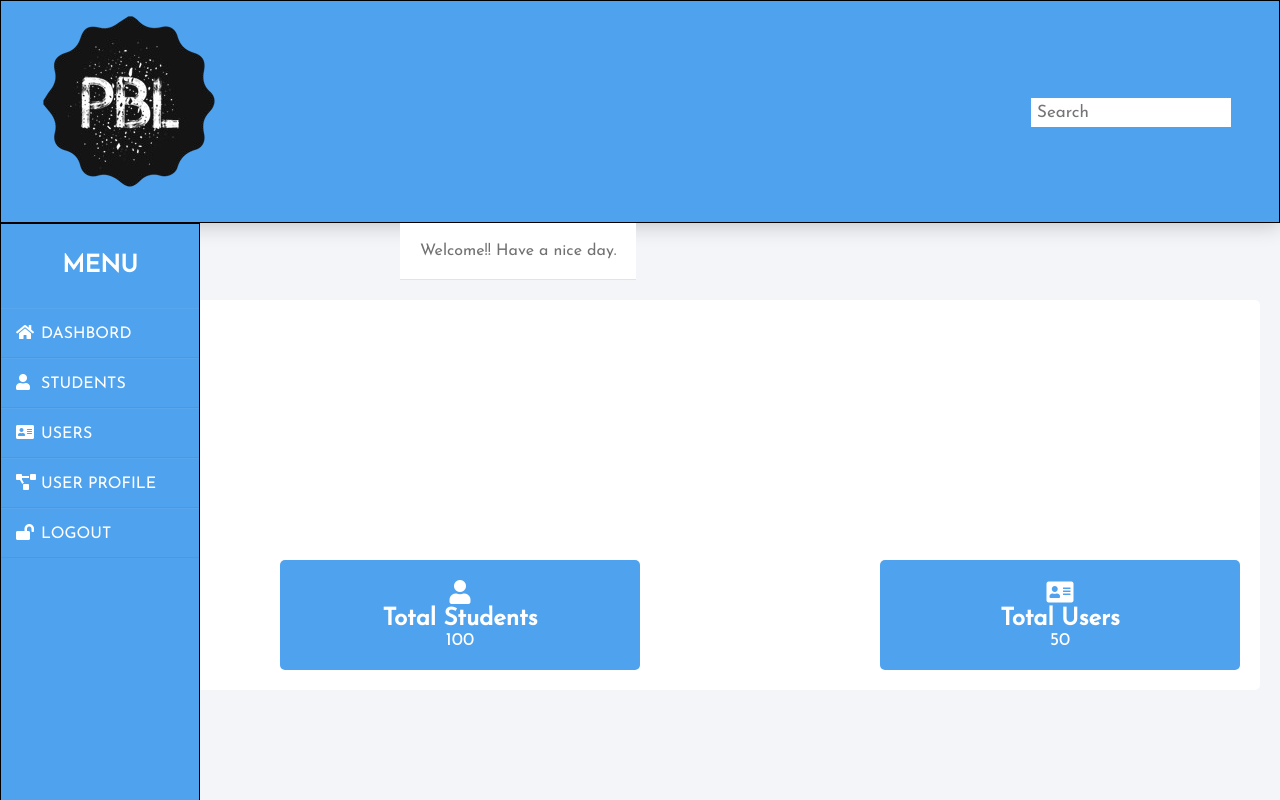
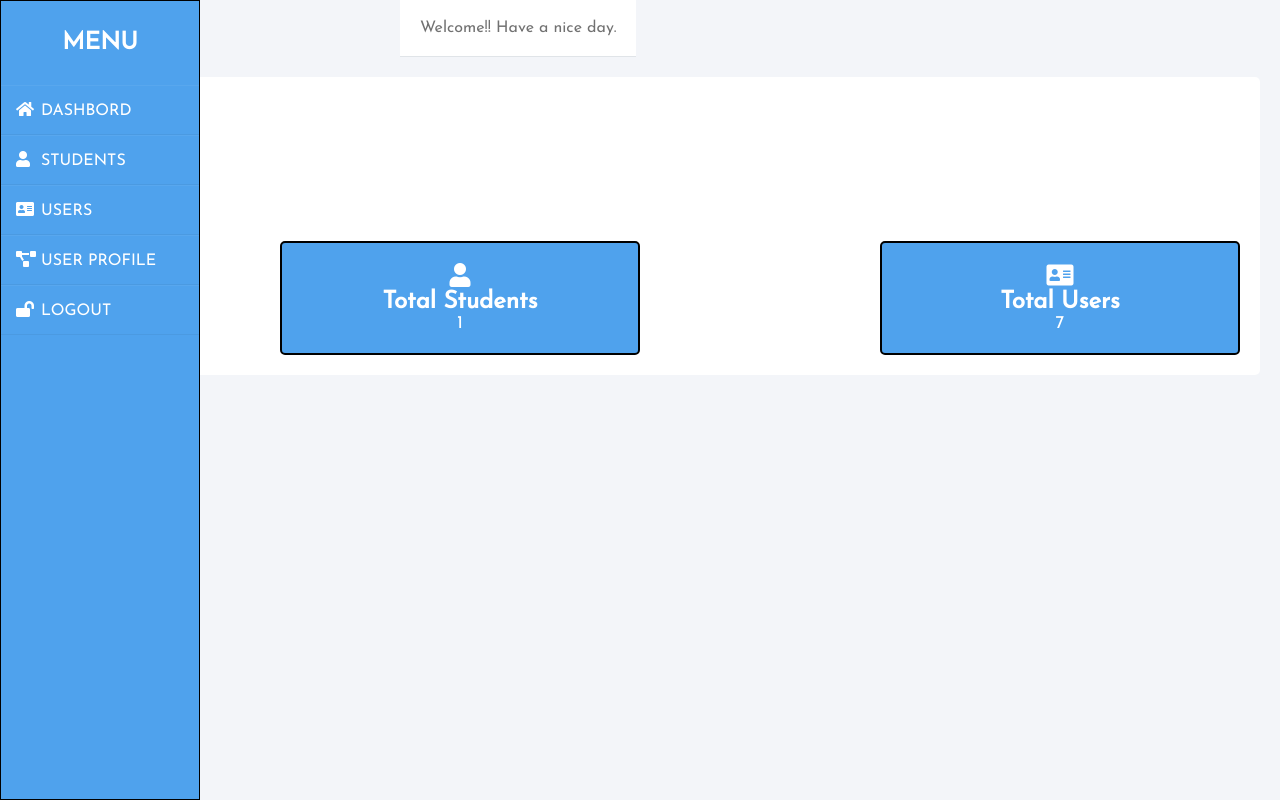
Before and after one commit to steavher/ENrollment.PHP, a PHP site: page /admin_dashboard.php in a window 1280 px wide. Run offline with PHP 8.4, Linux system fonts and the light colour scheme; data comes from the database, SQL or seed files in the repository; tables that the repository leaves empty hold one stand-in row (values such as "Sample post").

Commit message:
Update admin_dashboard.php

```diff
--- a/admin_dashboard.php
+++ b/admin_dashboard.php
@@ -1,5 +1,26 @@
+<?php
+session_start();
 
+$servername = "localhost";
+$username = "root";
+$password = "";
+$dbname = "phs_enrollment";
 
+$conn = new mysqli($servername, $username, $password, $dbname);
+
+if ($conn->connect_error) {
+    die("Connection failed: " . $conn->connect_error);
+}
+
+$sql = "SELECT COUNT(*) AS num_students FROM names";
+$result = $conn->query($sql);
+$students_count = $result->fetch_assoc()['num_students'];
+
+$sql = "SELECT COUNT(*) AS num_users FROM accounts";
+$result = $conn->query($sql);
+$users_count = $result->fetch_assoc()['num_users'];
+
+?>
 <!DOCTYPE html>
 <html>
 <head>
@@ -9,6 +30,11 @@
     <link rel="stylesheet" href="https://cdnjs.cloudflare.com/ajax/libs/font-awesome/5.15.3/css/all.min.css">
     <link rel="stylesheet" href="admin_dashboard.css">
     <style>
+
+        body {
+            color: #fff;
+        }
+
         .dashboard-panel {
             margin-left: 15rem;
             display: flex;
@@ -22,8 +48,9 @@
         }
 
         .dashboard-card {
+            border: solid 2px #000;
             margin-left: 15rem;
-            margin-top: 15rem;
+            margin-top: 9rem;
             display: flex;
             flex-direction: column;
             align-items: center; /* Vertically center the content */
@@ -32,8 +59,7 @@
             padding: 20px;
             border-radius: 5px;
             text-align: center;
-            box-shadow: none; /* Remove the box shadow */
-            border: none; /* Remove the border */
+
         }
 
         .dashboard-card h2 {
@@ -76,6 +102,11 @@
             color: #ffffff;
             border-bottom: 2px solid #ffffff;
         }
+
+        nav div img {
+            width: 300px;
+            border-radius: none;
+        }
         input[type=text] {
         float: right;
         padding: 6px;
@@ -88,16 +119,16 @@
 </head>
 
 <body>
-<nav>
+<!-- <nav>
 		<div class="logo">
-			<img src="IMAGES/PREV.png">
+			<img src="../IMAGES/LOGOS.png">
 		</div>
 				<ul>
 
 					<li> <input type="text" placeholder="Search" > </li>
 
 				</ul>
-	</nav>
+	</nav> -->
     <div class="wrapper">
         <?php include('sidebar.php');  ?>
         <div class="main_content">
@@ -111,11 +142,11 @@
     <div class="dashboard-panel">
         <div class="dashboard-card">
             <h2><i class="fas fa-user"></i><br>Total Students</h2>
-            <p>100</p> <!-- Replace with the actual total number of students -->
+            <p><?php echo $students_count; ?></p> <!-- Replace with the actual total number of students -->
         </div>
         <div class="dashboard-card">
             <h2><i class="fas fa-address-card"></i><br>Total Users</h2>
-            <p>50</p> <!-- Replace with the actual total number of users -->
+            <p><?php echo $users_count; ?></p> <!-- Replace with the actual total number of users -->
         </div>
     </div>
 
@@ -126,5 +157,6 @@
 <script src="https://code.jquery.com/jquery-3.6.0.min.js"></script>
 
 
+
 </body>
 </html>
```
